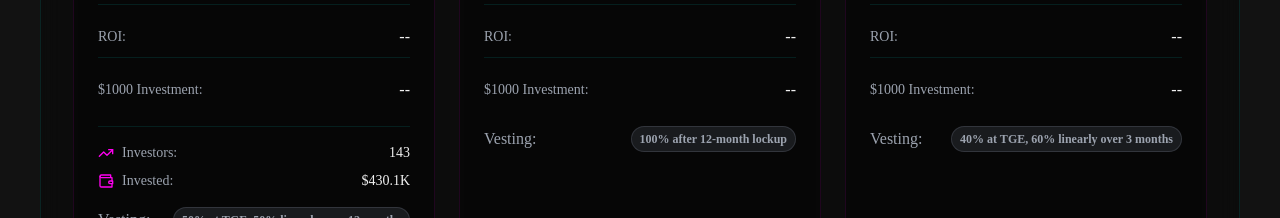
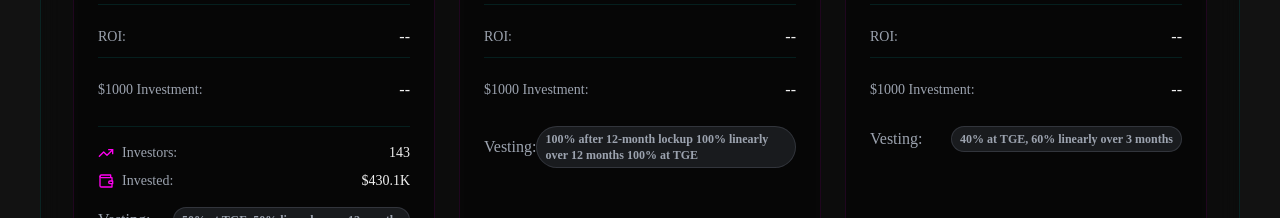
Before and after one commit to Vibecade/DegionV2, a React (Vite) app: page / in a window 1280 px wide. Shown: the part 2380-2598 px from the top of the page. Built offline with nearby package versions, Linux system fonts and the light colour scheme; no server answers; the database is empty; the HTML template or start-up script is replaced by a standard one.

Commit message:
Update LIT Protocol vesting terms

```diff
--- a/src/data/tokens.ts
+++ b/src/data/tokens.ts
@@ -216,7 +216,7 @@ export const tokens: Token[] = [
     currentPrice: '--',
     roi: '--',
     investment: '--',
-    vestingEnd: '100% after 12-month lockup',
+    vestingEnd: '100% after 12-month lockup\n100% linearly over 12 months\n100% at TGE',
     description: 'Lit Protocol is the first decentralized key management and private compute network, powering autonomous agents and protocols.',
     links: {
       website: 'https://www.litprotocol.com/',
```
